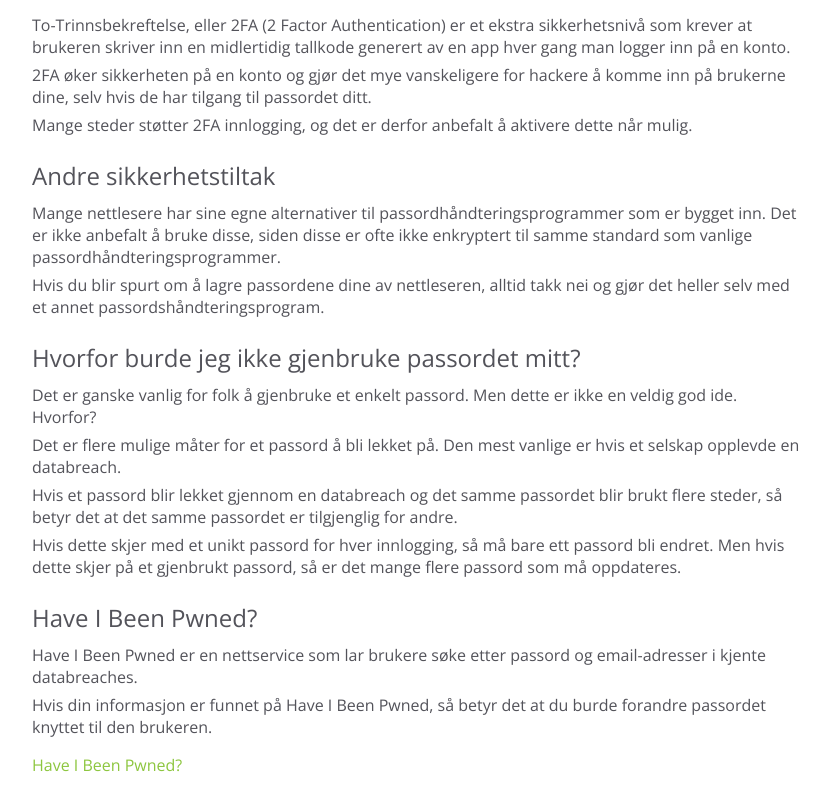
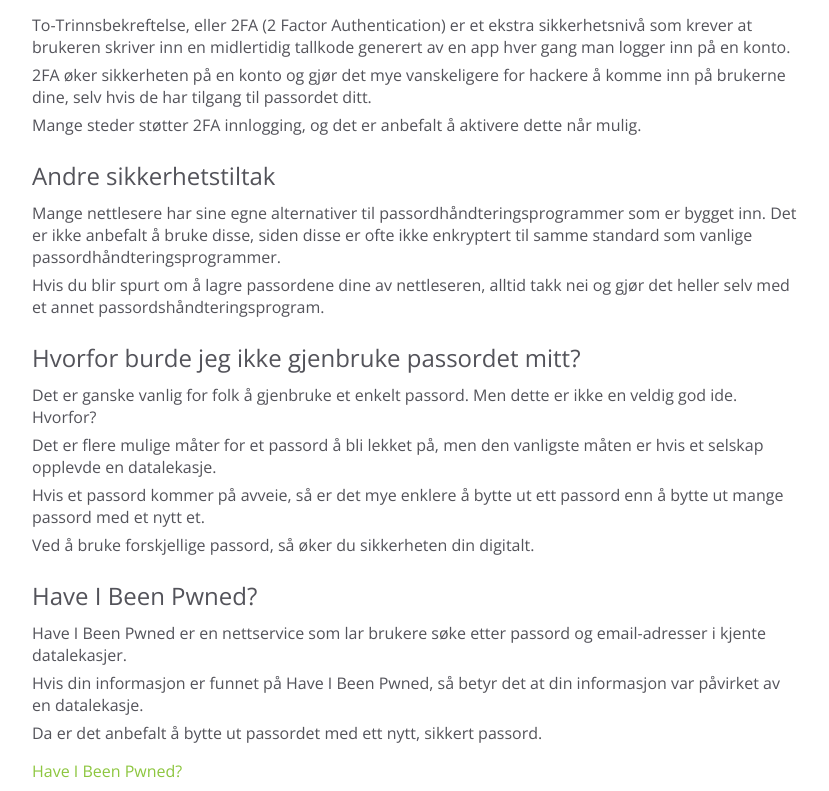
Before and after one commit to twomuchCatsriel/PasswordSafety, a React (Vite) app in the folder PasswordSafety/: page / in a window 1280 px wide. Shown: the part 1449-2240 px from the top of the page, without its empty margins (224-1053 px from the left). Built offline with nearby package versions, Linux system fonts and the light colour scheme.

Commit message:
Polish the text in the article
Add Polish to the text in the article so that it's easier to read. (NOT The language polish)

```diff
--- a/PasswordSafety/src/Article.jsx
+++ b/PasswordSafety/src/Article.jsx
@@ -61,7 +61,7 @@ function Article(){
                 <Text txt="To-Trinnsbekreftelse, eller 2FA (2 Factor Authentication) er et ekstra sikkerhetsnivå som krever at brukeren skriver inn en midlertidig tallkode
                 generert av en app hver gang man logger inn på en konto."></Text>
                 <Text txt="2FA øker sikkerheten på en konto og gjør det mye vanskeligere for hackere å komme inn på brukerne dine, selv hvis de har tilgang til passordet ditt."></Text>
-                <Text txt="Mange steder støtter 2FA innlogging, og det er derfor anbefalt å aktivere dette når mulig."></Text>
+                <Text txt="Mange steder støtter 2FA innlogging, og det er anbefalt å aktivere dette når mulig."></Text>
 
                 <Subheader name="Andre sikkerhetstiltak"/>
                 <Text txt="Mange nettlesere har sine egne alternativer til passordhåndteringsprogrammer som er bygget inn.
@@ -70,13 +70,14 @@ function Article(){
 
                 <Subheader name="Hvorfor burde jeg ikke gjenbruke passordet mitt?"></Subheader>
                 <Text txt="Det er ganske vanlig for folk å gjenbruke et enkelt passord. Men dette er ikke en veldig god ide. Hvorfor?"></Text>
-                <Text txt="Det er flere mulige måter for et passord å bli lekket på. Den mest vanlige er hvis et selskap opplevde en databreach."></Text>
-                <Text txt="Hvis et passord blir lekket gjennom en databreach og det samme passordet blir brukt flere steder, så betyr det at det samme passordet er tilgjenglig for andre."></Text>
-                <Text txt="Hvis dette skjer med et unikt passord for hver innlogging, så må bare ett passord bli endret. Men hvis dette skjer på et gjenbrukt passord, så er det mange flere passord som må oppdateres."></Text>
+                <Text txt="Det er flere mulige måter for et passord å bli lekket på, men den vanligste måten er hvis et selskap opplevde en datalekasje."></Text>
+                <Text txt="Hvis et passord kommer på avveie, så er det mye enklere å bytte ut ett passord enn å bytte ut mange passord med et nytt et. "></Text>
+                <Text txt="Ved å bruke forskjellige passord, så øker du sikkerheten din digitalt."></Text>
 
                 <Subheader name="Have I Been Pwned?"></Subheader>
-                <Text txt="Have I Been Pwned er en nettservice som lar brukere søke etter passord og email-adresser i kjente databreaches."></Text>
-                <Text txt="Hvis din informasjon er funnet på Have I Been Pwned, så betyr det at du burde forandre passordet knyttet til den brukeren."></Text>
+                <Text txt="Have I Been Pwned er en nettservice som lar brukere søke etter passord og email-adresser i kjente datalekasjer."></Text>
+                <Text txt="Hvis din informasjon er funnet på Have I Been Pwned, så betyr det at din informasjon var påvirket av en datalekasje."></Text>
+                <Text txt="Da er det anbefalt å bytte ut passordet med ett nytt, sikkert passord."></Text>
                 <URL display="Have I Been Pwned?" link="https://haveibeenpwned.com/"></URL>
             </section>
         </div>
```
